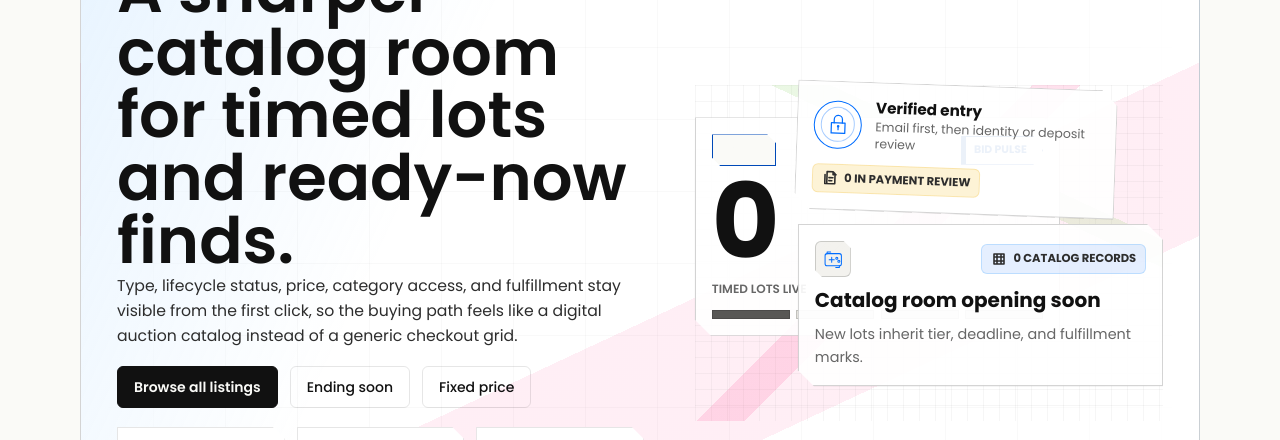
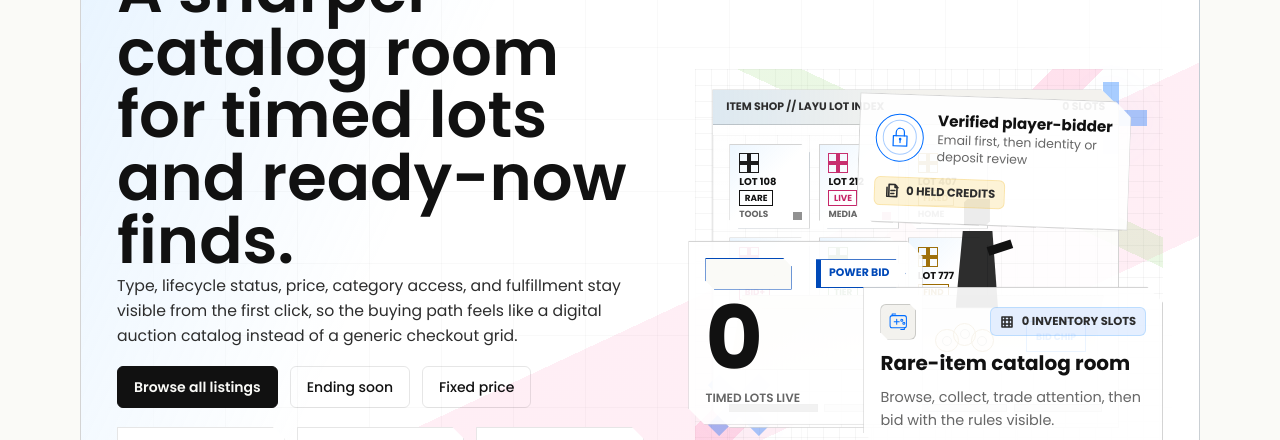
Before and after one commit to FredPaul302/layu-group-auction, a Next.js app: page / in a window 1280 px wide. Shown: the part 360-800 px from the top of the page. Built offline with nearby package versions, Linux system fonts and the light colour scheme; no server answers; the database is empty; a web font is replaced by a local one.

Commit message:
Strengthen game-shop auction masthead

```diff
--- a/src/app/globals.css
+++ b/src/app/globals.css
@@ -2480,14 +2480,19 @@ tbody tr:hover {
   position: relative;
   isolation: isolate;
   display: grid;
-  min-height: 21rem;
+  min-height: 24rem;
+}
+
+.auction-hero-visual__pixel-grid,
+.auction-hero-visual__diagonal,
+.auction-hero-visual__dpad {
+  position: absolute;
+  pointer-events: none;
 }
 
 .auction-hero-visual__pixel-grid,
 .auction-hero-visual__diagonal {
-  position: absolute;
   inset: 0;
-  pointer-events: none;
 }
 
 .auction-hero-visual__pixel-grid {
@@ -2504,6 +2509,274 @@ tbody tr:hover {
     linear-gradient(25deg, transparent 0 67%, rgba(143, 214, 107, 0.18) 67% 72%, transparent 72%);
 }
 
+.auction-hero-visual__dpad {
+  width: 4.5rem;
+  height: 4.5rem;
+  opacity: 0.34;
+  background:
+    linear-gradient(var(--color-gallery-cyan), var(--color-gallery-cyan)) center / 1rem 100% no-repeat,
+    linear-gradient(var(--color-gallery-cyan), var(--color-gallery-cyan)) center / 100% 1rem no-repeat;
+  filter: drop-shadow(0 0 18px rgba(103, 183, 255, 0.16));
+}
+
+.auction-hero-visual__dpad--top {
+  top: 0.8rem;
+  right: 1rem;
+}
+
+.auction-hero-visual__dpad--bottom {
+  left: 0.5rem;
+  bottom: 0.8rem;
+  transform: rotate(45deg);
+}
+
+.auction-hero-visual__window {
+  position: absolute;
+  inset: 1.25rem 2.75rem 1.6rem 1.1rem;
+  display: grid;
+  grid-template-rows: auto minmax(0, 1fr) auto;
+  overflow: hidden;
+  border: 1px solid var(--color-border-strong);
+  background:
+    linear-gradient(180deg, rgba(255, 255, 255, 0.035), transparent 30%),
+    color-mix(in srgb, var(--color-surface) 90%, transparent);
+  clip-path: polygon(0 0, calc(100% - 1.1rem) 0, 100% 1.1rem, 100% 100%, 1.1rem 100%, 0 calc(100% - 1.1rem));
+  box-shadow:
+    inset 0 0 0 1px rgba(255, 255, 255, 0.035),
+    0 28px 70px rgba(0, 0, 0, 0.28);
+}
+
+.auction-hero-visual__window::before {
+  content: "";
+  position: absolute;
+  inset: 2.8rem 0 0;
+  background:
+    linear-gradient(var(--color-border) 1px, transparent 1px),
+    linear-gradient(90deg, var(--color-border) 1px, transparent 1px);
+  background-size: 2rem 2rem;
+  opacity: 0.34;
+  pointer-events: none;
+}
+
+.auction-hero-visual__window-bar {
+  position: relative;
+  z-index: 2;
+  display: flex;
+  align-items: center;
+  justify-content: space-between;
+  gap: 0.8rem;
+  border-bottom: 1px solid var(--color-border-strong);
+  background:
+    linear-gradient(90deg, rgba(103, 183, 255, 0.16), transparent 48%),
+    var(--color-surface-elevated);
+  color: var(--color-text-secondary);
+  padding: 0.55rem 0.8rem;
+  font-size: 0.68rem;
+  font-weight: 800;
+  text-transform: uppercase;
+}
+
+.auction-hero-visual__shop {
+  position: relative;
+  z-index: 1;
+  min-height: 15rem;
+}
+
+.auction-hero-visual__inventory-wall {
+  position: absolute;
+  top: 1.15rem;
+  left: 1rem;
+  display: grid;
+  width: min(64%, 21rem);
+  grid-template-columns: repeat(3, minmax(0, 1fr));
+  gap: 0.55rem;
+}
+
+.auction-hero-visual__inventory-slot {
+  position: relative;
+  display: grid;
+  min-height: 5.1rem;
+  align-content: start;
+  gap: 0.22rem;
+  border: 1px solid var(--color-border-strong);
+  background:
+    linear-gradient(135deg, rgba(103, 183, 255, 0.12), transparent 48%),
+    var(--color-surface);
+  padding: 0.55rem;
+  clip-path: polygon(0 0, calc(100% - 0.55rem) 0, 100% 0.55rem, 100% 100%, 0.55rem 100%, 0 calc(100% - 0.55rem));
+}
+
+.auction-hero-visual__inventory-slot::after {
+  content: "";
+  position: absolute;
+  right: 0.45rem;
+  bottom: 0.45rem;
+  width: 0.55rem;
+  height: 0.55rem;
+  background: currentColor;
+  opacity: 0.46;
+}
+
+.auction-hero-visual__inventory-slot:nth-child(2n) {
+  color: var(--color-gallery-hot);
+}
+
+.auction-hero-visual__inventory-slot:nth-child(3n) {
+  color: var(--color-gallery-gold);
+}
+
+.auction-hero-visual__inventory-slot:nth-child(5n) {
+  color: var(--color-gallery-leaf);
+}
+
+.auction-hero-visual__item-glyph {
+  width: 1.25rem;
+  height: 1.25rem;
+  border: 1px solid currentColor;
+  background:
+    linear-gradient(90deg, transparent 40%, currentColor 40% 60%, transparent 60%),
+    linear-gradient(transparent 40%, currentColor 40% 60%, transparent 60%);
+  opacity: 0.95;
+}
+
+.auction-hero-visual__slot-lot,
+.auction-hero-visual__slot-tag,
+.auction-hero-visual__slot-label {
+  line-height: 1;
+  text-transform: uppercase;
+}
+
+.auction-hero-visual__slot-lot {
+  color: var(--color-text-primary);
+  font-size: 0.62rem;
+  font-weight: 800;
+}
+
+.auction-hero-visual__slot-tag {
+  width: fit-content;
+  border: 1px solid currentColor;
+  color: currentColor;
+  padding: 0.16rem 0.28rem;
+  font-size: 0.55rem;
+  font-weight: 900;
+}
+
+.auction-hero-visual__slot-label {
+  color: var(--color-text-muted);
+  font-size: 0.56rem;
+  font-weight: 700;
+}
+
+.auction-hero-visual__counter {
+  position: absolute;
+  right: 0.9rem;
+  bottom: 1.35rem;
+  left: 1rem;
+  height: 4.7rem;
+  border: 1px solid var(--color-border-strong);
+  background:
+    linear-gradient(90deg, rgba(243, 200, 87, 0.12), transparent 38%),
+    linear-gradient(180deg, var(--color-surface-elevated), var(--color-surface));
+  clip-path: polygon(0.8rem 0, 100% 0, calc(100% - 0.8rem) 100%, 0 100%);
+}
+
+.auction-hero-visual__counter-line {
+  position: absolute;
+  inset: 0.75rem 1.1rem auto;
+  height: 1px;
+  background: linear-gradient(90deg, transparent, var(--color-border-strong), transparent);
+}
+
+.auction-hero-visual__coin {
+  position: absolute;
+  bottom: 1.05rem;
+  width: 1.45rem;
+  height: 1.45rem;
+  border: 1px solid var(--color-gallery-gold);
+  border-radius: 50%;
+  background:
+    radial-gradient(circle at 35% 35%, rgba(255, 255, 255, 0.38), transparent 18%),
+    rgba(243, 200, 87, 0.12);
+}
+
+.auction-hero-visual__coin::after {
+  content: "";
+  position: absolute;
+  inset: 0.35rem;
+  border: 1px solid currentColor;
+  border-radius: 50%;
+  opacity: 0.45;
+}
+
+.auction-hero-visual__coin--one {
+  right: 9rem;
+}
+
+.auction-hero-visual__coin--two {
+  right: 7.9rem;
+  bottom: 1.45rem;
+}
+
+.auction-hero-visual__coin--three {
+  right: 6.8rem;
+}
+
+.auction-hero-visual__bid-chip {
+  position: absolute;
+  right: 1.05rem;
+  bottom: 1.08rem;
+  border: 1px solid var(--color-gallery-cyan);
+  color: var(--color-gallery-cyan);
+  background: var(--color-surface);
+  padding: 0.45rem 0.55rem;
+  font-size: 0.58rem;
+  font-weight: 900;
+  text-transform: uppercase;
+}
+
+.auction-hero-visual__shopper {
+  position: absolute;
+  right: 6.7rem;
+  bottom: 4.85rem;
+  width: 4.3rem;
+  height: 7.2rem;
+  color: var(--color-text-primary);
+}
+
+.auction-hero-visual__shopper-head,
+.auction-hero-visual__shopper-body,
+.auction-hero-visual__shopper-arm {
+  position: absolute;
+  display: block;
+  background: currentColor;
+}
+
+.auction-hero-visual__shopper-head {
+  top: 0;
+  left: 1.35rem;
+  width: 1.65rem;
+  height: 1.65rem;
+  clip-path: polygon(0.25rem 0, 100% 0, 100% calc(100% - 0.25rem), calc(100% - 0.25rem) 100%, 0 100%, 0 0.25rem);
+}
+
+.auction-hero-visual__shopper-body {
+  top: 2rem;
+  left: 0.85rem;
+  width: 2.65rem;
+  height: 4.8rem;
+  clip-path: polygon(0.45rem 0, calc(100% - 0.35rem) 0, 100% 100%, 0 100%);
+  opacity: 0.88;
+}
+
+.auction-hero-visual__shopper-arm {
+  top: 3rem;
+  left: 2.9rem;
+  width: 1.55rem;
+  height: 0.55rem;
+  transform: rotate(-18deg);
+  transform-origin: left center;
+}
+
 .auction-hero-visual__card {
   position: absolute;
   display: grid;
@@ -2516,22 +2789,22 @@ tbody tr:hover {
 }
 
 .auction-hero-visual__card--primary {
-  top: 2rem;
-  left: 0;
-  width: min(78%, 25rem);
-  min-height: 10.5rem;
+  top: 10.7rem;
+  left: -0.4rem;
+  width: min(50%, 15.5rem);
+  min-height: 8.5rem;
 }
 
 .auction-hero-visual__card--offset {
   right: 0;
-  bottom: 2.2rem;
-  width: min(78%, 24rem);
+  bottom: 0.3rem;
+  width: min(64%, 23rem);
 }
 
 .auction-hero-visual__card--seal {
-  right: 10%;
-  top: 0;
-  width: min(72%, 20rem);
+  right: 2.1rem;
+  top: 1.75rem;
+  width: min(58%, 20.5rem);
   transform: rotate(2deg);
 }
 
@@ -2546,7 +2819,7 @@ tbody tr:hover {
 
 .auction-hero-visual__big-number {
   color: var(--color-text-primary);
-  font-size: clamp(3.25rem, 11vw, 6.5rem);
+  font-size: clamp(3rem, 8vw, 5.5rem);
   font-weight: 700;
   line-height: 0.85;
 }
@@ -2567,6 +2840,7 @@ tbody tr:hover {
   display: grid;
   grid-template-columns: repeat(4, minmax(0, 1fr));
   gap: 0.4rem;
+  padding: 0.75rem 1rem 0.9rem;
 }
 
 .auction-hero-visual__meter span {
@@ -2847,17 +3121,61 @@ tbody tr:hover {
   }
 
   .auction-hero-visual {
-    min-height: 25rem;
-  }
-
-  .auction-hero-visual__card--primary,
-  .auction-hero-visual__card--offset,
+    min-height: 39rem;
+  }
+
+  .auction-hero-visual__window {
+    inset: 0.6rem 0.55rem 11.25rem;
+  }
+
+  .auction-hero-visual__window-bar {
+    align-items: flex-start;
+    flex-direction: column;
+    gap: 0.2rem;
+  }
+
+  .auction-hero-visual__inventory-wall {
+    width: calc(100% - 2rem);
+    grid-template-columns: repeat(2, minmax(0, 1fr));
+  }
+
+  .auction-hero-visual__inventory-slot:nth-child(n + 5) {
+    display: none;
+  }
+
+  .auction-hero-visual__counter {
+    bottom: 0.75rem;
+  }
+
+  .auction-hero-visual__shopper {
+    right: 1.3rem;
+    bottom: 4.2rem;
+    transform: scale(0.82);
+    transform-origin: bottom right;
+  }
+
+  .auction-hero-visual__card--primary {
+    top: auto;
+    bottom: 7rem;
+    left: 0.35rem;
+    width: min(50%, 12rem);
+    min-height: 7.8rem;
+  }
+
+  .auction-hero-visual__card--offset {
+    right: 0.35rem;
+    bottom: 0.15rem;
+    width: calc(100% - 0.7rem);
+  }
+
   .auction-hero-visual__card--seal {
-    width: 92%;
-  }
-
-  .auction-hero-visual__card--seal {
-    right: 0;
+    top: 1.15rem;
+    right: 0.95rem;
+    width: min(72%, 18rem);
+  }
+
+  .auction-hero-visual__big-number {
+    font-size: 3.25rem;
   }
 }
 
--- a/src/components/visual/auction-graphics.tsx
+++ b/src/components/visual/auction-graphics.tsx
@@ -450,17 +450,55 @@ export function AuctionHeroVisual({
   featuredMeta?: string | null;
 }) {
   return (
-    <div className="auction-hero-visual" aria-label="Auction catalog visual summary">
+    <div
+      className="auction-hero-visual"
+      aria-label="Retro game item-shop auction catalog visual summary"
+    >
       <span aria-hidden="true" className="auction-hero-visual__pixel-grid" />
       <span aria-hidden="true" className="auction-hero-visual__diagonal" />
+      <span aria-hidden="true" className="auction-hero-visual__dpad auction-hero-visual__dpad--top" />
+      <span aria-hidden="true" className="auction-hero-visual__dpad auction-hero-visual__dpad--bottom" />
 
-      <div className="auction-hero-visual__card auction-hero-visual__card--primary">
-        <div className="auction-hero-visual__card-top">
-          <LotMarker label="LOT 108" tone="accent" />
-          <StatusRibbon label="Bid pulse" tone="accent" />
+      <div className="auction-hero-visual__window">
+        <div className="auction-hero-visual__window-bar">
+          <span>ITEM SHOP // LAYU LOT INDEX</span>
+          <span className="tabular-data">{availableCount} slots</span>
         </div>
-        <p className="auction-hero-visual__big-number tabular-data">{liveAuctionCount}</p>
-        <p className="meta-label">Timed lots live</p>
+
+        <div className="auction-hero-visual__shop">
+          <div className="auction-hero-visual__inventory-wall" aria-hidden="true">
+            {[
+              ["LOT 108", "RARE", "Tools"],
+              ["LOT 212", "LIVE", "Media"],
+              ["LOT 407", "FIXED", "Home"],
+              ["LOT 511", "BID+", "Tech"],
+              ["LOT 640", "TIER", "Art"],
+              ["LOT 777", "FIND", "Misc"]
+            ].map(([lot, tag, label]) => (
+              <span key={lot} className="auction-hero-visual__inventory-slot">
+                <span className="auction-hero-visual__item-glyph" />
+                <span className="auction-hero-visual__slot-lot">{lot}</span>
+                <span className="auction-hero-visual__slot-tag">{tag}</span>
+                <span className="auction-hero-visual__slot-label">{label}</span>
+              </span>
+            ))}
+          </div>
+
+          <div className="auction-hero-visual__counter" aria-hidden="true">
+            <span className="auction-hero-visual__counter-line" />
+            <span className="auction-hero-visual__coin auction-hero-visual__coin--one" />
+            <span className="auction-hero-visual__coin auction-hero-visual__coin--two" />
+            <span className="auction-hero-visual__coin auction-hero-visual__coin--three" />
+            <span className="auction-hero-visual__bid-chip">BID CHIP</span>
+          </div>
+
+          <div className="auction-hero-visual__shopper" aria-hidden="true">
+            <span className="auction-hero-visual__shopper-head" />
+            <span className="auction-hero-visual__shopper-body" />
+            <span className="auction-hero-visual__shopper-arm" />
+          </div>
+        </div>
+
         <div className="auction-hero-visual__meter" aria-hidden="true">
           <span />
           <span />
@@ -469,16 +507,25 @@ export function AuctionHeroVisual({
         </div>
       </div>
 
+      <div className="auction-hero-visual__card auction-hero-visual__card--primary">
+        <div className="auction-hero-visual__card-top">
+          <LotMarker label="LVL LOT 108" tone="accent" />
+          <StatusRibbon label="Power bid" tone="accent" />
+        </div>
+        <p className="auction-hero-visual__big-number tabular-data">{liveAuctionCount}</p>
+        <p className="meta-label">Timed lots live</p>
+      </div>
+
       <div className="auction-hero-visual__card auction-hero-visual__card--offset">
         <div className="auction-hero-visual__card-top">
           <CategoryCatalogMark name="Arcade inventory" slug="games" />
-          <MediaBadge kind="lot" label={`${availableCount} catalog records`} tone="info" />
+          <MediaBadge kind="lot" label={`${availableCount} inventory slots`} tone="info" />
         </div>
         <p className="auction-hero-visual__title">
-          {featuredTitle ?? "Catalog room opening soon"}
+          {featuredTitle ?? "Rare-item catalog room"}
         </p>
         <p className="auction-hero-visual__meta">
-          {featuredMeta ?? "New lots inherit tier, deadline, and fulfillment marks."}
+          {featuredMeta ?? "Browse, collect, trade attention, then bid with the rules visible."}
         </p>
       </div>
 
@@ -486,11 +533,11 @@ export function AuctionHeroVisual({
         <TrustSeal
           kind="secure"
           motif="gaming"
-          title="Verified entry"
+          title="Verified player-bidder"
           caption="Email first, then identity or deposit review"
         />
         <div className="auction-hero-visual__micro-row">
-          <MediaBadge kind="proof" label={`${reservedCount} in payment review`} tone="warning" />
+          <MediaBadge kind="proof" label={`${reservedCount} held credits`} tone="warning" />
         </div>
       </div>
     </div>
```
Also changed, not shown: 1 other file (tests, documents, lock files or other folders).
